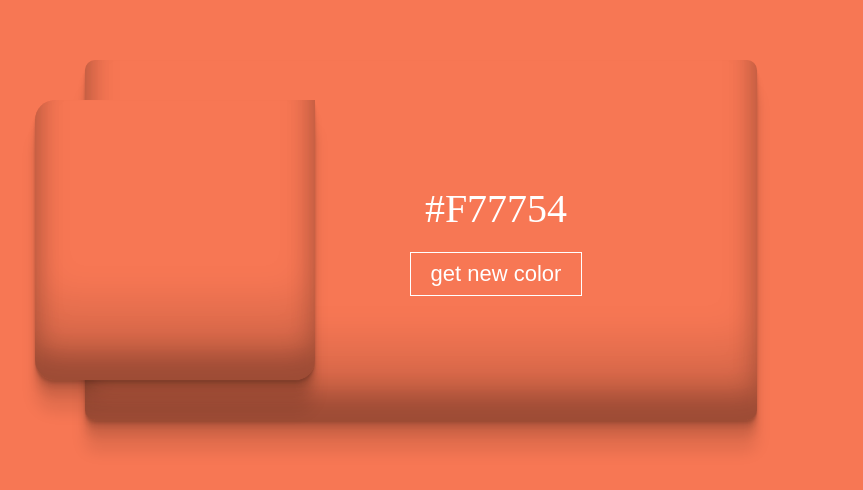
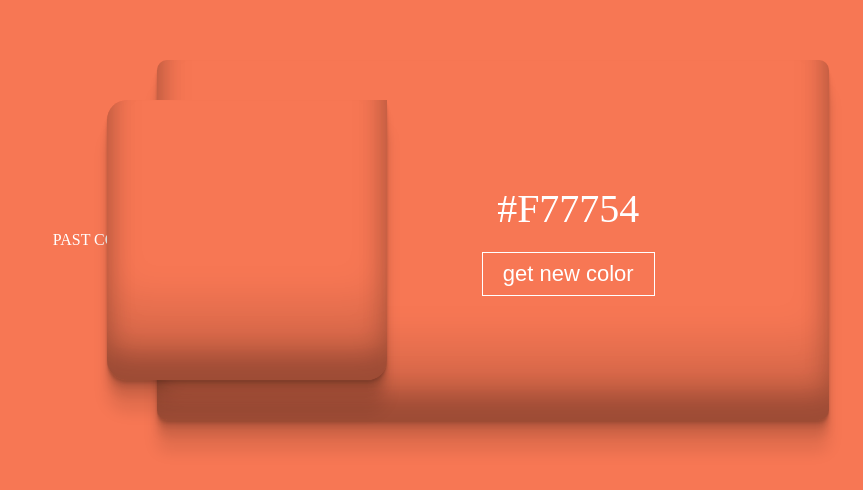
Before and after one commit to TyrellC97/color-randomizer, a plain HTML site: page index.html in a window 1280 px wide. Shown: the part 168-658 px from the top of the page, without its empty margins (219-1082 px from the left). Drawn offline with Linux system fonts and the light colour scheme.

Commit message:
past colors

```diff
--- a/index.html
+++ b/index.html
@@ -7,6 +7,10 @@
     <link rel="stylesheet" href="styles.css" />
   </head>
   <body>
+   <div id="list">
+    <ul>PAST COLORS
+    </ul>
+   </div>
    <div class="container">
     <div class="color-card"></div>
 
@@ -15,6 +19,7 @@
             <span id="hex"> #F77754</span>
             <button>get new color</button>
 
+
              </div>
 
 
--- a/script.js
+++ b/script.js
@@ -2,10 +2,14 @@ var container = document.querySelector(".container");
 var colorCard = document.querySelector(".color-card");
 var btn = document.querySelector("button");
 var hex = document.querySelector("span");
+var list = document.getElementById("list")
+let liItem = document.createElement("li")
+
 
 function getNewColor() {
     var symbols = '0123456789ABCDEF'
     var color = "#"
+    let liItem = document.createElement("li")
 
     for (var i = 0; i < 6; i++) {
         color = color + symbols[Math.floor(Math.random() * 16)];
@@ -14,5 +18,8 @@ function getNewColor() {
     document.body.style.background = color
     colorCard.style.background = color
     hex.innerHTML = color
+
+    list.appendChild(liItem)
+    liItem.innerHTML = color
 }
 btn.addEventListener("click", getNewColor);
--- a/styles.css
+++ b/styles.css
@@ -52,3 +52,12 @@ button {
     cursor: pointer;
     color: white;
 }
+
+#list {
+    position: static;
+    left: 50px;
+    height: auto;
+    width: auto;
+    color: white;
+    list-style: none;
+}
```
